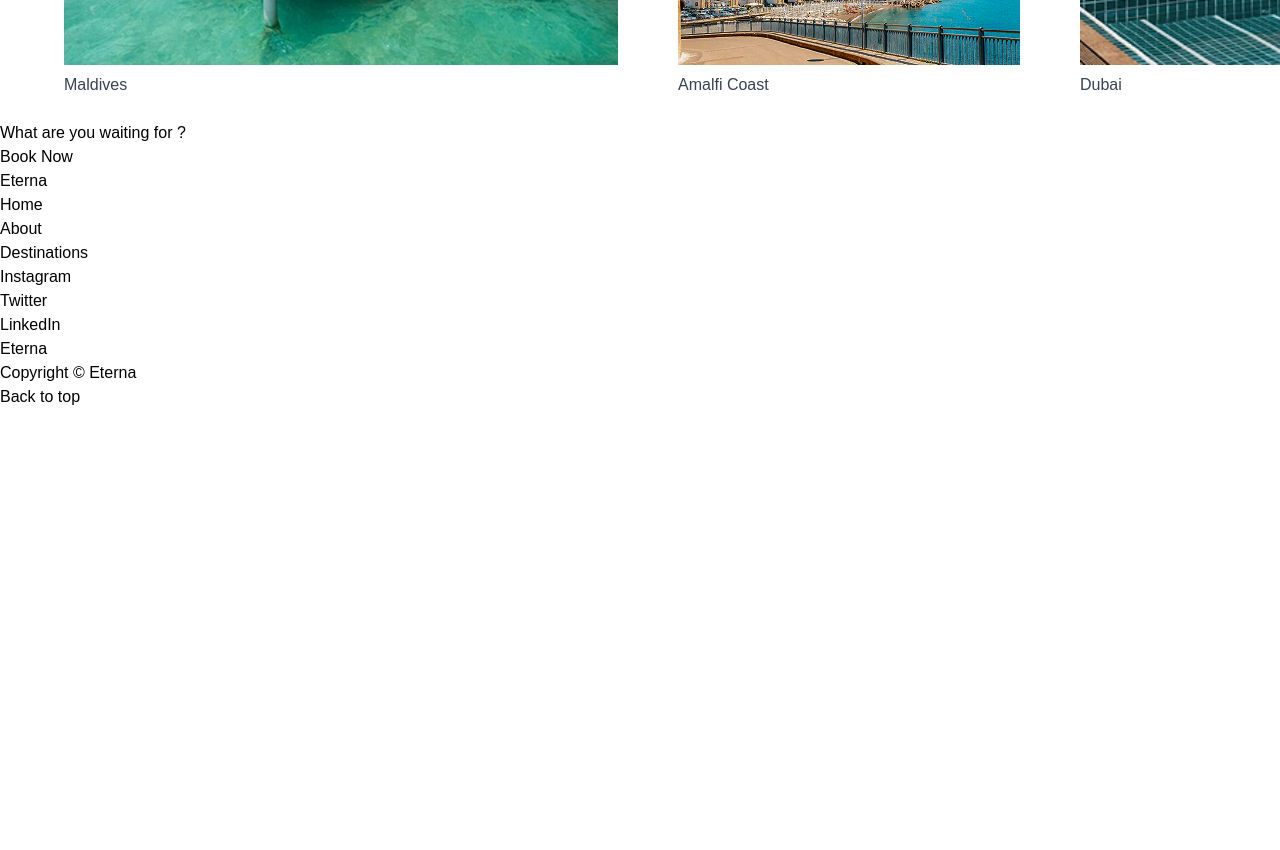
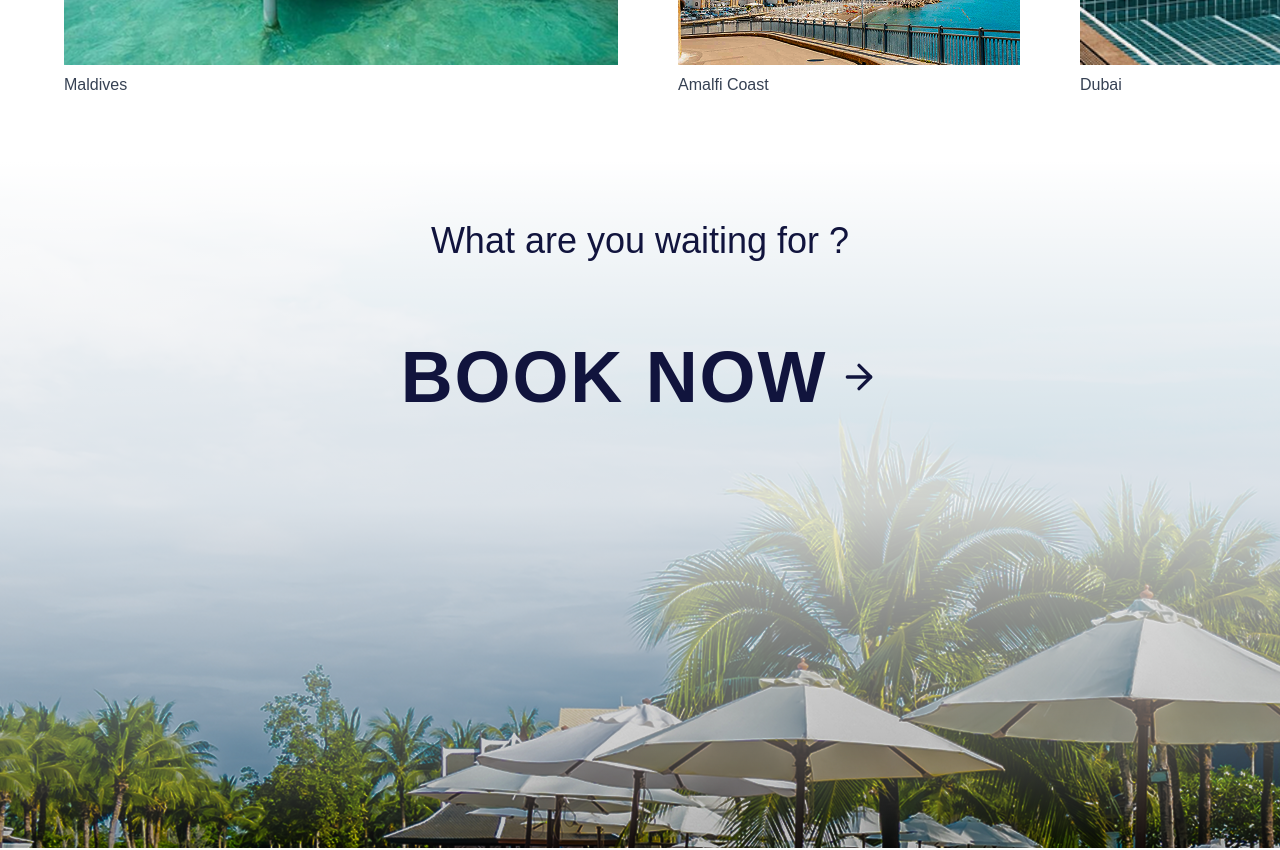
Before and after one commit to Sam-Rytech/Eterna, a Next.js app: page / in a window 1280 px wide. Shown: the part 2100-2950 px from the top of the page. Before the commit the page ends 2509 px from the top, so only its background shows below. Built offline with nearby package versions, Linux system fonts and the light colour scheme.

Commit message:
Updated the gradient of the image from white to transparent

```diff
--- a/components/Book.jsx
+++ b/components/Book.jsx
@@ -1,13 +1,34 @@
+'use client'
+
+import Image from 'next/image'
+import { ArrowRight, ArrowUp } from 'lucide-react'
 import React from 'react'
 
 const Book = () => {
   return (
-      <section>
-          <div>
-              <p>What are you waiting for ?</p>
-          </div>
-          <div> <a>Book Now <span></span> </a> </div>
-   </section>
+    <section className="w-full mt-10">
+      <div className="relative flex flex-col gap-20 items-center min-h-[687px] text-center">
+        <p className="text-4xl mt-15 text-[#11143D]">
+          What are you waiting for ?
+        </p>
+        <button className="flex items-center text-[#11143D] text-7xl font-semibold tracking-wide gap-3 hover:gap-5 transition-all">
+          BOOK NOW <ArrowRight className="w-10 h-10" />
+        </button>
+
+        {/* Background Image */}
+        <div className="absolute inset-0 -z-10">
+          <Image
+            src="/book/book.png"
+            alt="Tropical background"
+            fill
+            className="object-cover object-bottom"
+          />
+
+          {/* Gradient overlay */}
+          <div className="absolute inset-0 bg-gradient-to-b from-white via-white/80 to-transparent" />
+        </div>
+      </div>
+    </section>
   )
 }
 
```
Also changed, not shown: public/Book/book.png (renamed from public/Book/pool-with-curves 1.png).
